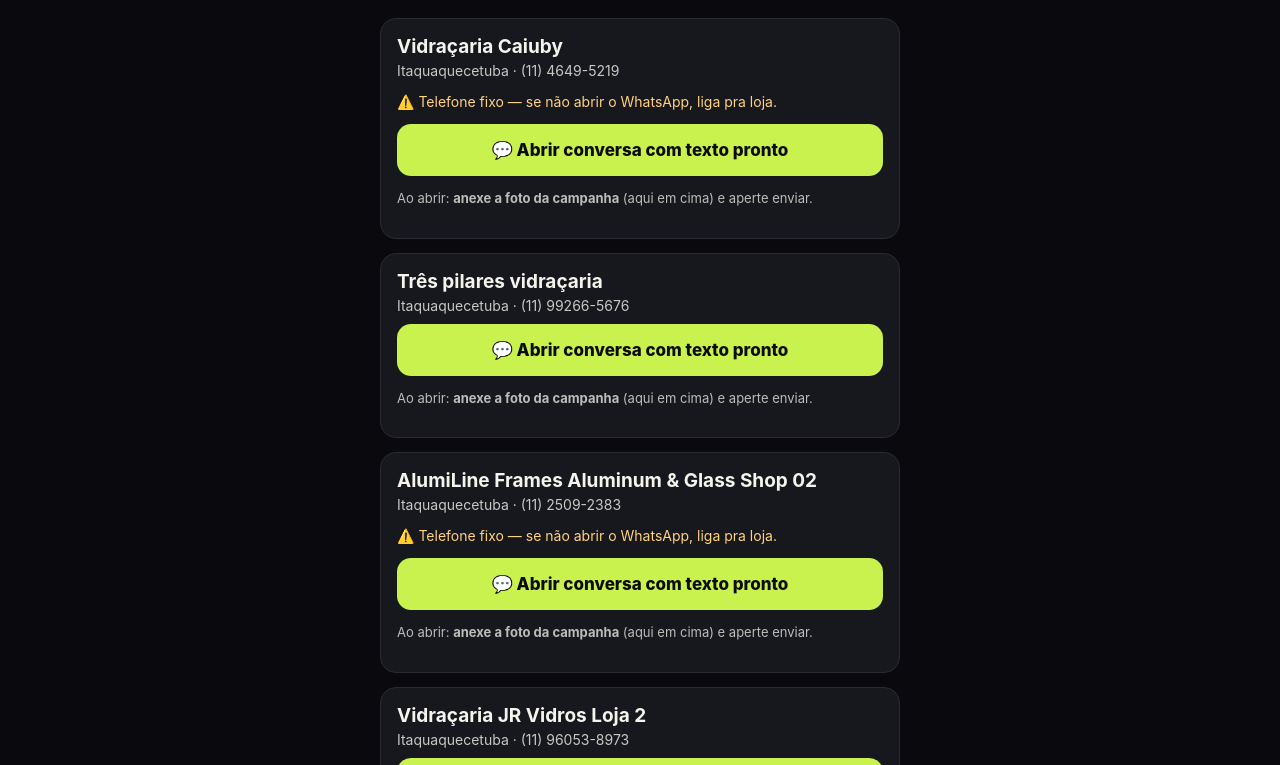
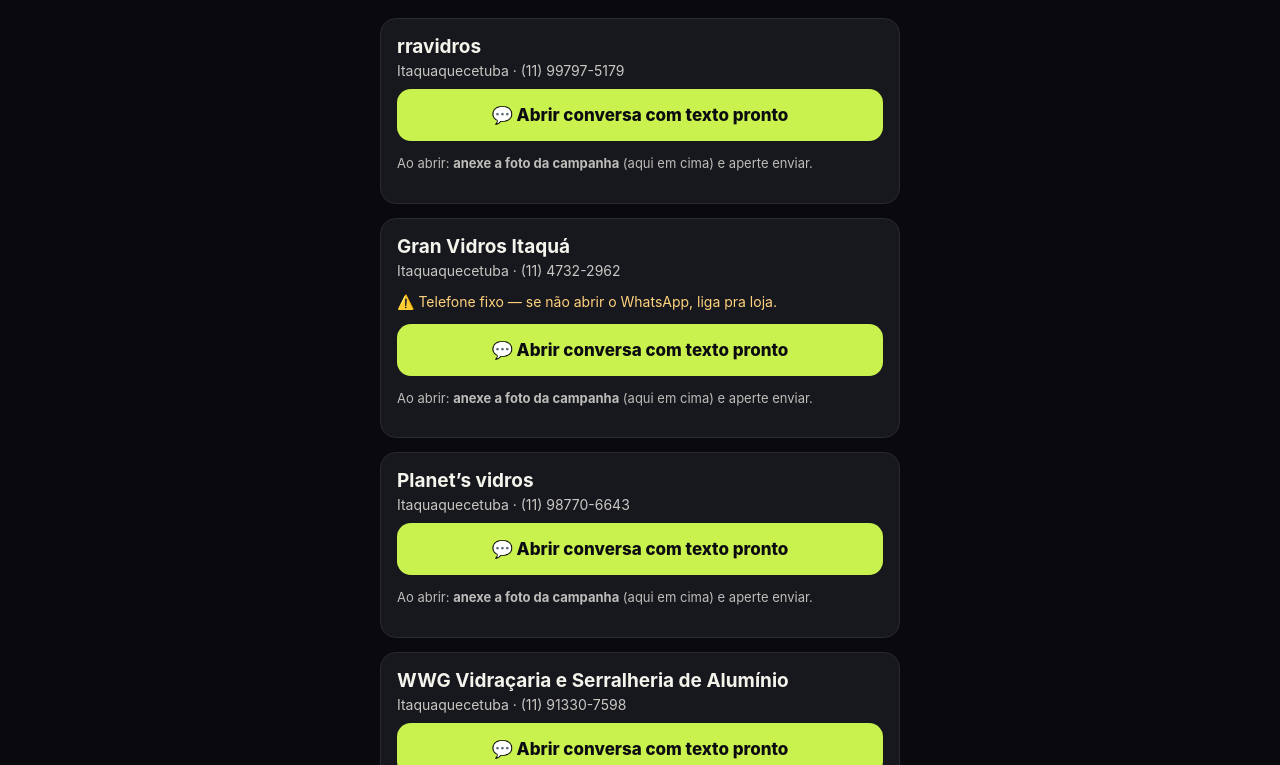
Before and after one commit to reginaldoferreirarochall-a11y/ressa-leads, a website: page docs/kit.html in a window 1280 px wide. Shown: the part 2035-2800 px from the top of the page. Drawn offline with Linux system fonts and the light colour scheme.

Commit message:
Kit de prospecção manual

```diff
--- a/docs/kit.html
+++ b/docs/kit.html
@@ -15,41 +15,41 @@
    padding:16px;border-radius:14px;text-decoration:none;margin:10px 0}
 </style></head><body>
 <header><h1>🎯 Kit de Prospecção</h1>
-<p>5 lojas · gerado em 19/11/2026, 08:23:55<br>Ritmo sugerido: 5 por dia. Segure na foto pra salvar, anexe em cada conversa.</p>
+<p>5 lojas · gerado em 19/11/2026, 08:24:31<br>Ritmo sugerido: 5 por dia. Segure na foto pra salvar, anexe em cada conversa.</p>
 <img src="https://raw.githubusercontent.com/reginaldoferreirarochall-a11y/ressa-leads/main/foto.jpg" alt="Foto da campanha"></header>
 <main><div class="card">
-  <h2>Vidraçaria Caiuby</h2>
-  <p class="meta">Itaquaquecetuba · (11) 4649-5219</p>
-  <p class="note">⚠️ Telefone fixo — se não abrir o WhatsApp, liga pra loja.</p>
-  <a class="btn" href="https://wa.me/551146495219?text=Ol%C3%A1%2C%20tudo%20bem%3F%0A%0AFalo%20da%20AlumiGlass%2C%20a%20melhor%20distribuidora%20do%20Alto%20Tiet%C3%AA.%0AEstamos%20iniciando%20parcerias%20com%20vidraceiros%20da%20Regi%C3%A3o%20e%20queria%20te%20oferecer%20nossa%20promo%C3%A7%C3%A3o%20da%20semana.%20Silicone%20*GARRA*%20multiuso%20%20a%20*R%2410%2C99*!" target="_blank" rel="noopener">💬 Abrir conversa com texto pronto</a>
+  <h2>rravidros</h2>
+  <p class="meta">Itaquaquecetuba · (11) 99797-5179</p>
+
+  <a class="btn" href="https://wa.me/5511997975179?text=Ol%C3%A1%2C%20tudo%20bem%3F%0A%0AFalo%20da%20AlumiGlass%2C%20a%20melhor%20distribuidora%20do%20Alto%20Tiet%C3%AA.%0AEstamos%20iniciando%20parcerias%20com%20vidraceiros%20da%20Regi%C3%A3o%20e%20queria%20te%20oferecer%20nossa%20promo%C3%A7%C3%A3o%20da%20semana.%20Silicone%20*GARRA*%20multiuso%20%20a%20*R%2410%2C99*!" target="_blank" rel="noopener">💬 Abrir conversa com texto pronto</a>
   <p class="hint">Ao abrir: <b>anexe a foto da campanha</b> (aqui em cima) e aperte enviar.</p>
 </div>
 <div class="card">
-  <h2>Três pilares vidraçaria</h2>
-  <p class="meta">Itaquaquecetuba · (11) 99266-5676</p>
-
-  <a class="btn" href="https://wa.me/5511992665676?text=Ol%C3%A1%2C%20tudo%20bem%3F%0A%0AFalo%20da%20AlumiGlass%2C%20a%20melhor%20distribuidora%20do%20Alto%20Tiet%C3%AA.%0AEstamos%20iniciando%20parcerias%20com%20vidraceiros%20da%20Regi%C3%A3o%20e%20queria%20te%20oferecer%20nossa%20promo%C3%A7%C3%A3o%20da%20semana.%20Silicone%20*GARRA*%20multiuso%20%20a%20*R%2410%2C99*!" target="_blank" rel="noopener">💬 Abrir conversa com texto pronto</a>
+  <h2>Gran Vidros Itaquá</h2>
+  <p class="meta">Itaquaquecetuba · (11) 4732-2962</p>
+  <p class="note">⚠️ Telefone fixo — se não abrir o WhatsApp, liga pra loja.</p>
+  <a class="btn" href="https://wa.me/551147322962?text=Ol%C3%A1%2C%20tudo%20bem%3F%0A%0AFalo%20da%20AlumiGlass%2C%20a%20melhor%20distribuidora%20do%20Alto%20Tiet%C3%AA.%0AEstamos%20iniciando%20parcerias%20com%20vidraceiros%20da%20Regi%C3%A3o%20e%20queria%20te%20oferecer%20nossa%20promo%C3%A7%C3%A3o%20da%20semana.%20Silicone%20*GARRA*%20multiuso%20%20a%20*R%2410%2C99*!" target="_blank" rel="noopener">💬 Abrir conversa com texto pronto</a>
   <p class="hint">Ao abrir: <b>anexe a foto da campanha</b> (aqui em cima) e aperte enviar.</p>
 </div>
 <div class="card">
-  <h2>AlumiLine Frames Aluminum &amp; Glass Shop 02</h2>
-  <p class="meta">Itaquaquecetuba · (11) 2509-2383</p>
-  <p class="note">⚠️ Telefone fixo — se não abrir o WhatsApp, liga pra loja.</p>
-  <a class="btn" href="https://wa.me/551125092383?text=Ol%C3%A1%2C%20tudo%20bem%3F%0A%0AFalo%20da%20AlumiGlass%2C%20a%20melhor%20distribuidora%20do%20Alto%20Tiet%C3%AA.%0AEstamos%20iniciando%20parcerias%20com%20vidraceiros%20da%20Regi%C3%A3o%20e%20queria%20te%20oferecer%20nossa%20promo%C3%A7%C3%A3o%20da%20semana.%20Silicone%20*GARRA*%20multiuso%20%20a%20*R%2410%2C99*!" target="_blank" rel="noopener">💬 Abrir conversa com texto pronto</a>
+  <h2>Planet’s vidros</h2>
+  <p class="meta">Itaquaquecetuba · (11) 98770-6643</p>
+
+  <a class="btn" href="https://wa.me/5511987706643?text=Ol%C3%A1%2C%20tudo%20bem%3F%0A%0AFalo%20da%20AlumiGlass%2C%20a%20melhor%20distribuidora%20do%20Alto%20Tiet%C3%AA.%0AEstamos%20iniciando%20parcerias%20com%20vidraceiros%20da%20Regi%C3%A3o%20e%20queria%20te%20oferecer%20nossa%20promo%C3%A7%C3%A3o%20da%20semana.%20Silicone%20*GARRA*%20multiuso%20%20a%20*R%2410%2C99*!" target="_blank" rel="noopener">💬 Abrir conversa com texto pronto</a>
   <p class="hint">Ao abrir: <b>anexe a foto da campanha</b> (aqui em cima) e aperte enviar.</p>
 </div>
 <div class="card">
-  <h2>Vidraçaria JR Vidros Loja 2</h2>
-  <p class="meta">Itaquaquecetuba · (11) 96053-8973</p>
+  <h2>WWG Vidraçaria e Serralheria de Alumínio</h2>
+  <p class="meta">Itaquaquecetuba · (11) 91330-7598</p>
 
-  <a class="btn" href="https://wa.me/5511960538973?text=Ol%C3%A1%2C%20tudo%20bem%3F%0A%0AFalo%20da%20AlumiGlass%2C%20a%20melhor%20distribuidora%20do%20Alto%20Tiet%C3%AA.%0AEstamos%20iniciando%20parcerias%20com%20vidraceiros%20da%20Regi%C3%A3o%20e%20queria%20te%20oferecer%20nossa%20promo%C3%A7%C3%A3o%20da%20semana.%20Silicone%20*GARRA*%20multiuso%20%20a%20*R%2410%2C99*!" target="_blank" rel="noopener">💬 Abrir conversa com texto pronto</a>
+  <a class="btn" href="https://wa.me/5511913307598?text=Ol%C3%A1%2C%20tudo%20bem%3F%0A%0AFalo%20da%20AlumiGlass%2C%20a%20melhor%20distribuidora%20do%20Alto%20Tiet%C3%AA.%0AEstamos%20iniciando%20parcerias%20com%20vidraceiros%20da%20Regi%C3%A3o%20e%20queria%20te%20oferecer%20nossa%20promo%C3%A7%C3%A3o%20da%20semana.%20Silicone%20*GARRA*%20multiuso%20%20a%20*R%2410%2C99*!" target="_blank" rel="noopener">💬 Abrir conversa com texto pronto</a>
   <p class="hint">Ao abrir: <b>anexe a foto da campanha</b> (aqui em cima) e aperte enviar.</p>
 </div>
 <div class="card">
-  <h2>Vidraçaria Valdeci Almeida</h2>
-  <p class="meta">Itaquaquecetuba · (11) 99822-6296</p>
-
-  <a class="btn" href="https://wa.me/5511998226296?text=Ol%C3%A1%2C%20tudo%20bem%3F%0A%0AFalo%20da%20AlumiGlass%2C%20a%20melhor%20distribuidora%20do%20Alto%20Tiet%C3%AA.%0AEstamos%20iniciando%20parcerias%20com%20vidraceiros%20da%20Regi%C3%A3o%20e%20queria%20te%20oferecer%20nossa%20promo%C3%A7%C3%A3o%20da%20semana.%20Silicone%20*GARRA*%20multiuso%20%20a%20*R%2410%2C99*!" target="_blank" rel="noopener">💬 Abrir conversa com texto pronto</a>
+  <h2>Promage Vidros, Espelhos e Esquadrias</h2>
+  <p class="meta">Itaquaquecetuba · (11) 3423-5990</p>
+  <p class="note">⚠️ Telefone fixo — se não abrir o WhatsApp, liga pra loja.</p>
+  <a class="btn" href="https://wa.me/551134235990?text=Ol%C3%A1%2C%20tudo%20bem%3F%0A%0AFalo%20da%20AlumiGlass%2C%20a%20melhor%20distribuidora%20do%20Alto%20Tiet%C3%AA.%0AEstamos%20iniciando%20parcerias%20com%20vidraceiros%20da%20Regi%C3%A3o%20e%20queria%20te%20oferecer%20nossa%20promo%C3%A7%C3%A3o%20da%20semana.%20Silicone%20*GARRA*%20multiuso%20%20a%20*R%2410%2C99*!" target="_blank" rel="noopener">💬 Abrir conversa com texto pronto</a>
   <p class="hint">Ao abrir: <b>anexe a foto da campanha</b> (aqui em cima) e aperte enviar.</p>
 </div></main>
 </body></html>
```
